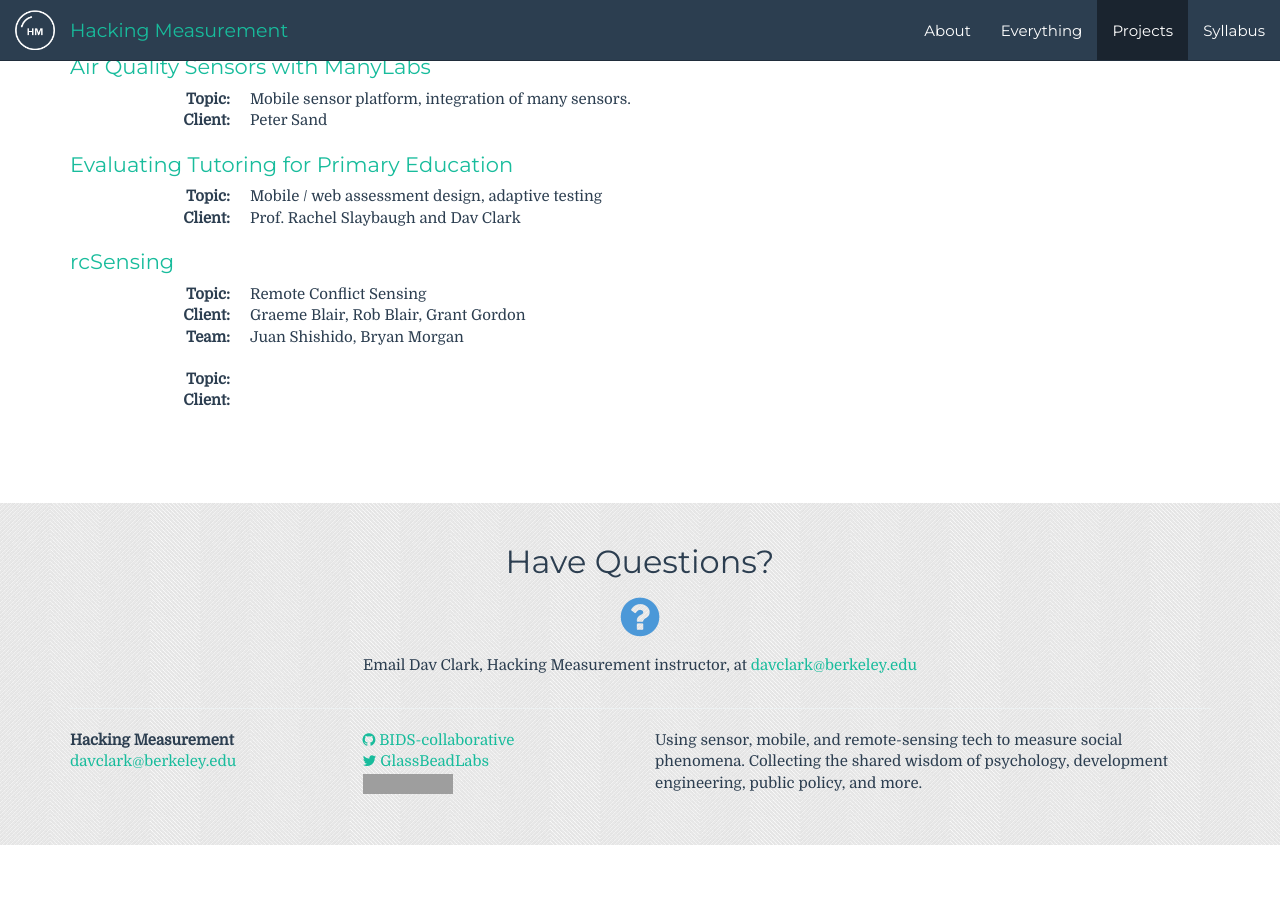
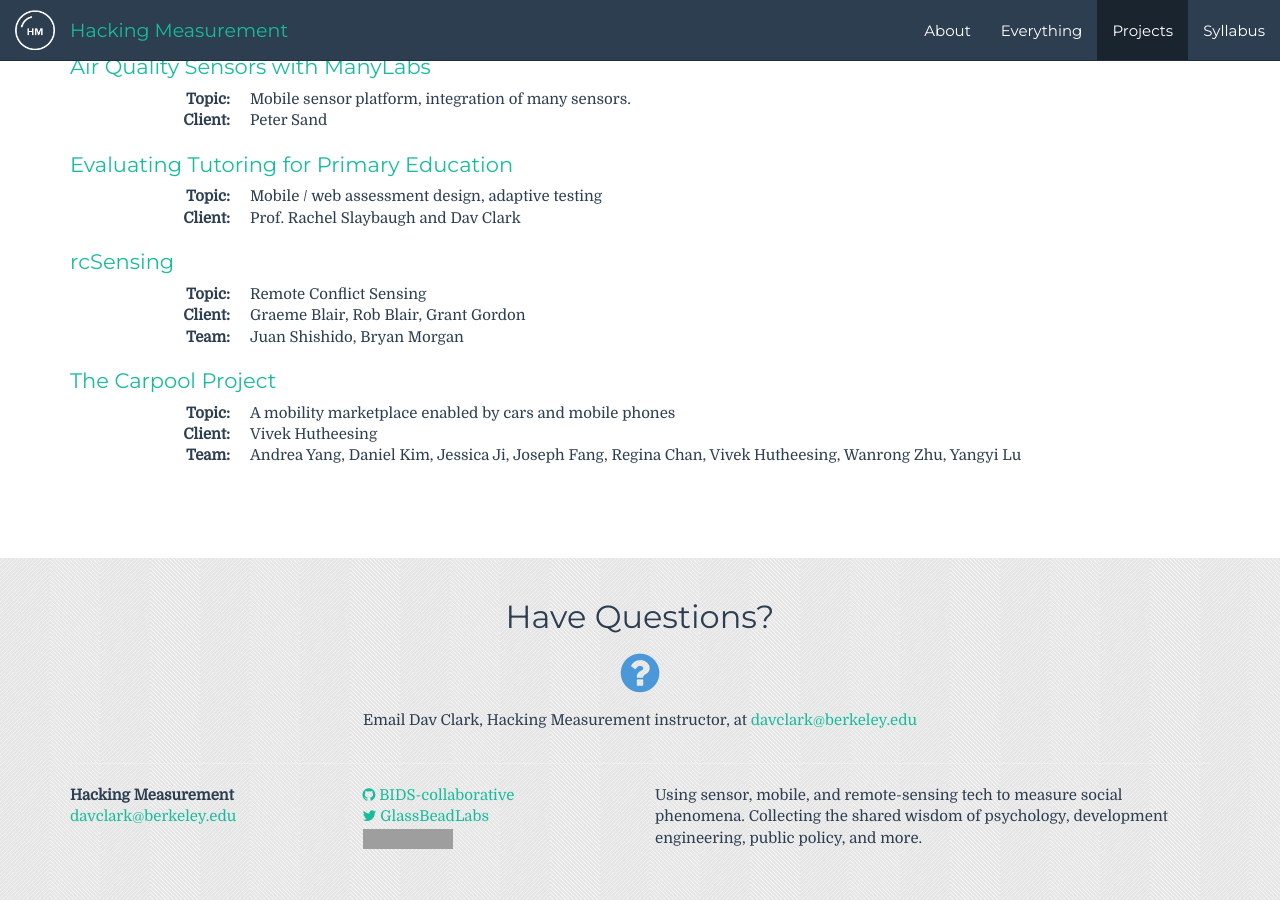
Before and after one commit to BIDS-collaborative/hackingmeasurement.github.io, a Jekyll site: the page built from projects.md, in a window 1280 px wide and 900 px high, scrolled down 831 px. Built offline with Jekyll 4.4.1, drawn with Linux system fonts in a browser that asks for light colours; before the commit the page ends 1676 px from its top, so only the background shows below that; grey boxes are pictures that could not be loaded.

Commit message:
Update the-carpool-project.md

```diff
--- a/projects/the-carpool-project.md
+++ b/projects/the-carpool-project.md
@@ -2,8 +2,8 @@
 title: The Carpool Project
 client: Vivek Hutheesing
 topic: A mobility marketplace enabled by cars and mobile phones
-mentors: @davclark, @javirosa
-team: @zcyang123, @Minsu-Daniel-Kim, @jessicajji, @sherlockjjj, @reginacpp, @vhutheesing, @zhuwr0423, @luyangyi
+mentors: Dav Clark, Javier Rosa
+team: Andrea Yang, Daniel Kim, Jessica Ji, Joseph Fang, Regina Chan, Vivek Hutheesing, Wanrong Zhu, Yangyi Lu
 layout: project
 ---
 ## Project links
```
